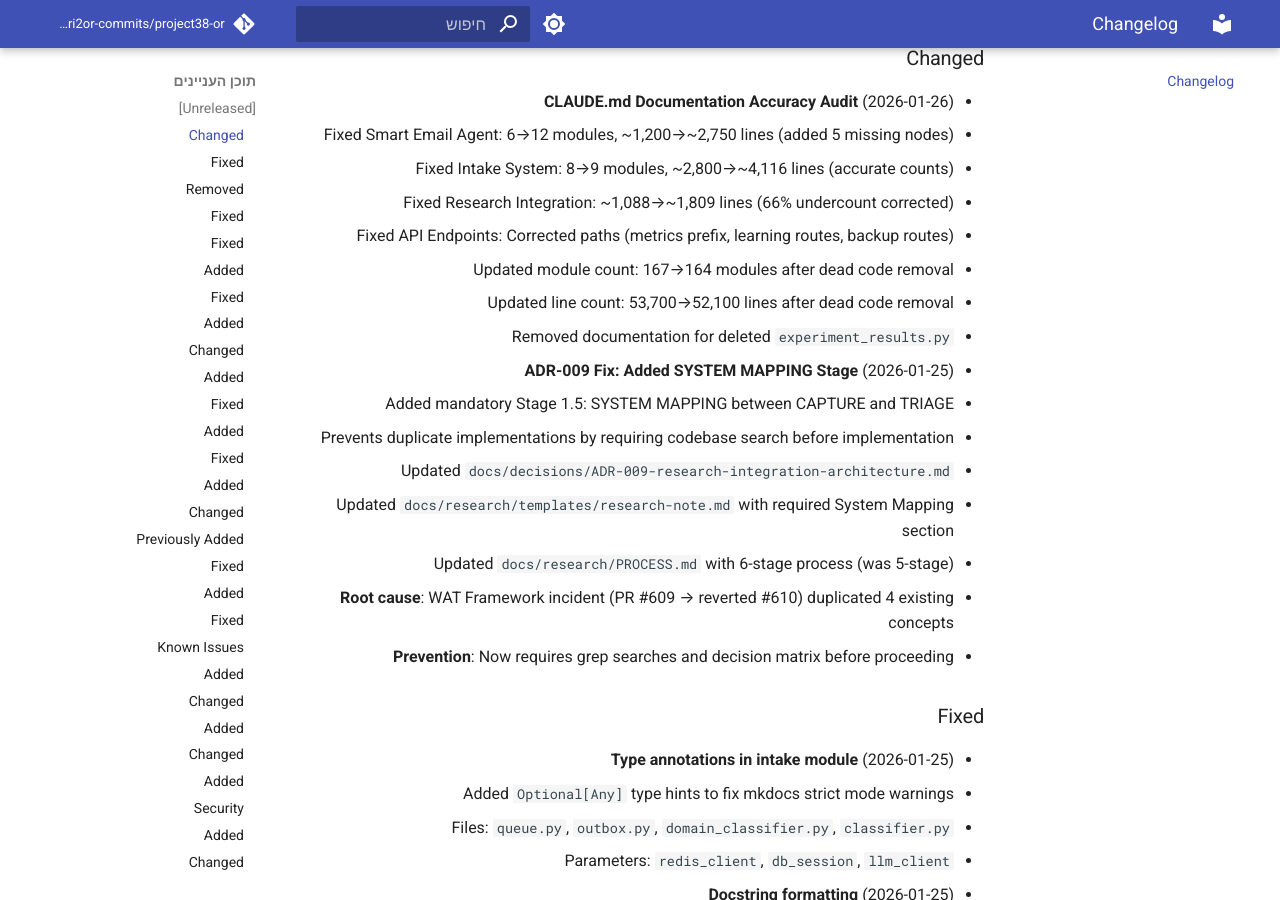
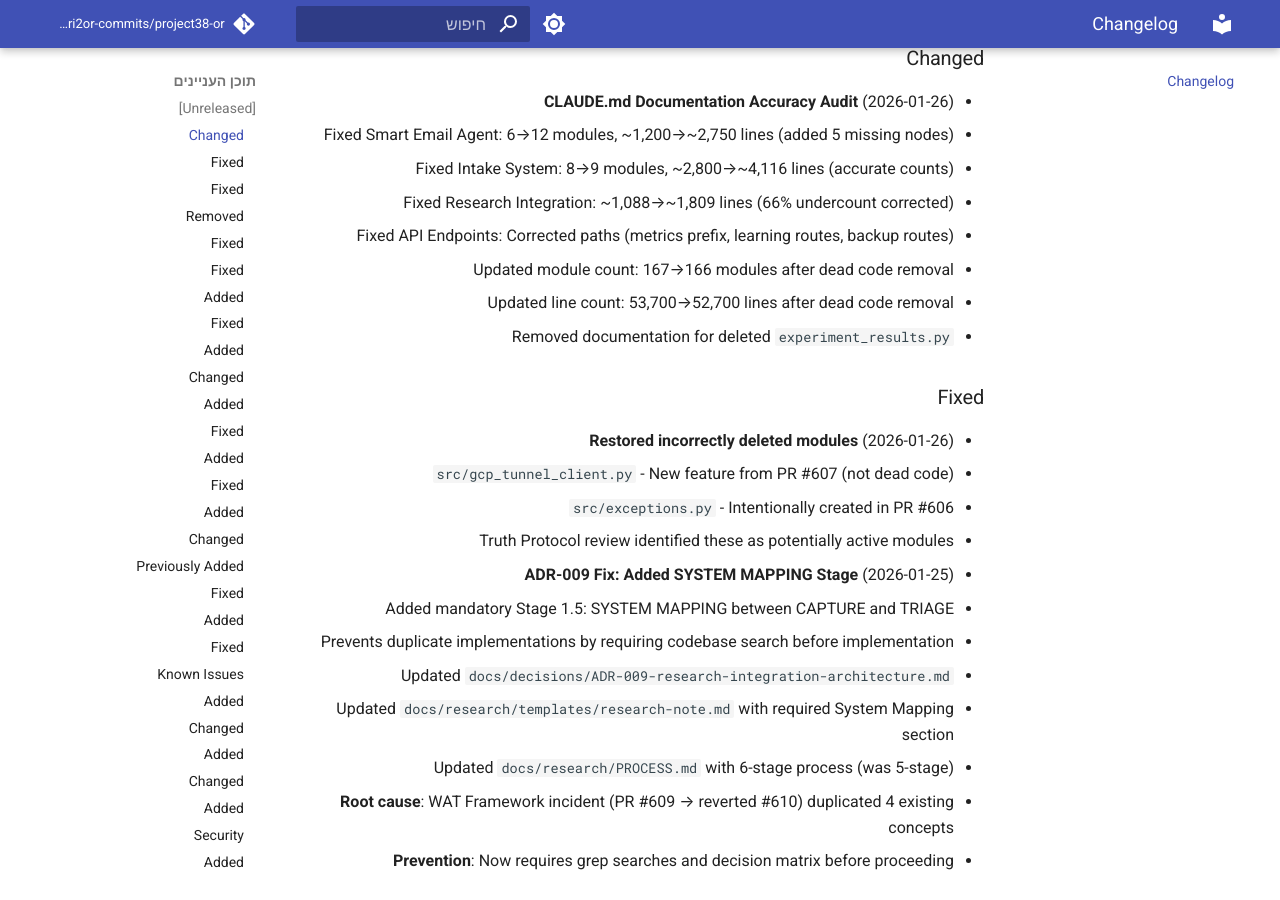
Before and after one commit to edri2or-commits/project38-or, an MkDocs documentation site: the page built from docs/changelog.md, in a window 1280 px wide and 900 px high, scrolled down 343 px. Built offline with MkDocs 1.6.1 and Material for MkDocs 9.7.7, drawn with Linux system fonts in a browser that asks for light colours; comment, search, counter and statistics services are not loaded.

Commit message:
docs: Update counts after module restoration (166 modules, 52,700 lines)

```diff
--- a/docs/changelog.md
+++ b/docs/changelog.md
@@ -13,9 +13,15 @@ and this project adheres to [Semantic Versioning](https://semver.org/spec/v2.0.0
   - Fixed Intake System: 8→9 modules, ~2,800→~4,116 lines (accurate counts)
   - Fixed Research Integration: ~1,088→~1,809 lines (66% undercount corrected)
   - Fixed API Endpoints: Corrected paths (metrics prefix, learning routes, backup routes)
-  - Updated module count: 167→164 modules after dead code removal
-  - Updated line count: 53,700→52,100 lines after dead code removal
+  - Updated module count: 167→166 modules after dead code removal
+  - Updated line count: 53,700→52,700 lines after dead code removal
   - Removed documentation for deleted `experiment_results.py`
+
+### Fixed
+- **Restored incorrectly deleted modules** (2026-01-26)
+  - `src/gcp_tunnel_client.py` - New feature from PR #607 (not dead code)
+  - `src/exceptions.py` - Intentionally created in PR #606
+  - Truth Protocol review identified these as potentially active modules
 
 - **ADR-009 Fix: Added SYSTEM MAPPING Stage** (2026-01-25)
   - Added mandatory Stage 1.5: SYSTEM MAPPING between CAPTURE and TRIAGE
```
Also changed, not shown: CLAUDE.md (+1 -1 lines).
